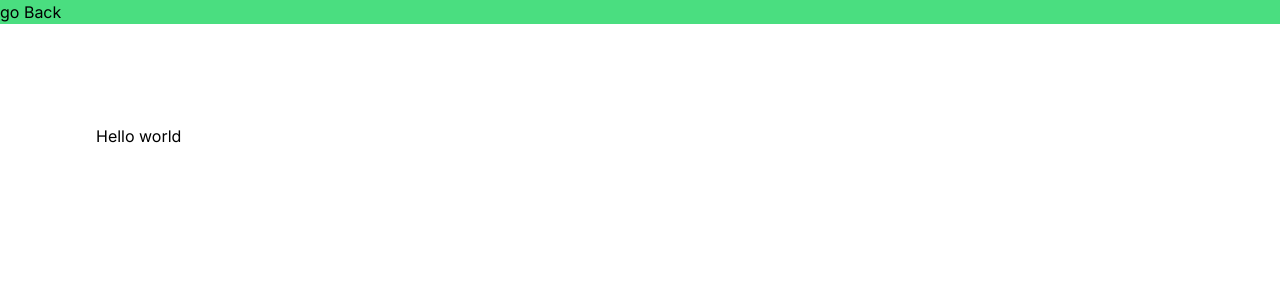
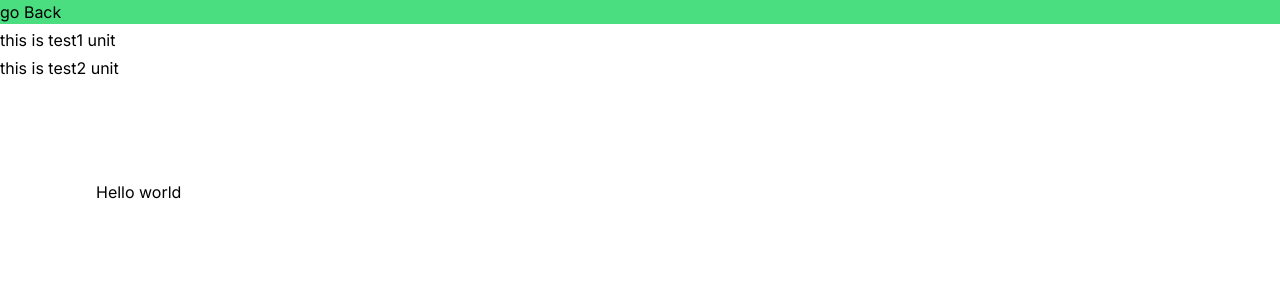
Before and after one commit to vamb/next-demo, a Next.js app: page /hello in a window 1280 px wide. Shown: the top 300 px of the page. Built offline with nearby package versions, Linux system fonts and the light colour scheme.

Commit message:
feat: code update

```diff
--- /dev/null
+++ b/app/hello/@test1/page.js
@@ -0,0 +1,3 @@
+export default function () {
+  return <div>this is test1 unit</div>
+}
--- /dev/null
+++ b/app/hello/@test2/page.js
@@ -0,0 +1,3 @@
+export default function () {
+  return <div>this is test2 unit</div>
+}
--- a/app/hello/layout.js
+++ b/app/hello/layout.js
@@ -1,12 +1,14 @@
 'use client'
 import { useRouter } from 'next/navigation'
 
-const HelloLayout = ({children}) => {
+const HelloLayout = ({children, test1, test2}) => {
   const router = useRouter()
 
   return (
     <div className={'flex flex-col gap-1 min-h-screen'}>
       <div className={'bg-green-400 cursor-pointer'} onClick={()=>router.back()}>go Back</div>
+      <div>{test1}</div>
+      <div>{test2}</div>
       <div className={'flex-grow flex'}>{children}</div>
     </div>
   )
```
